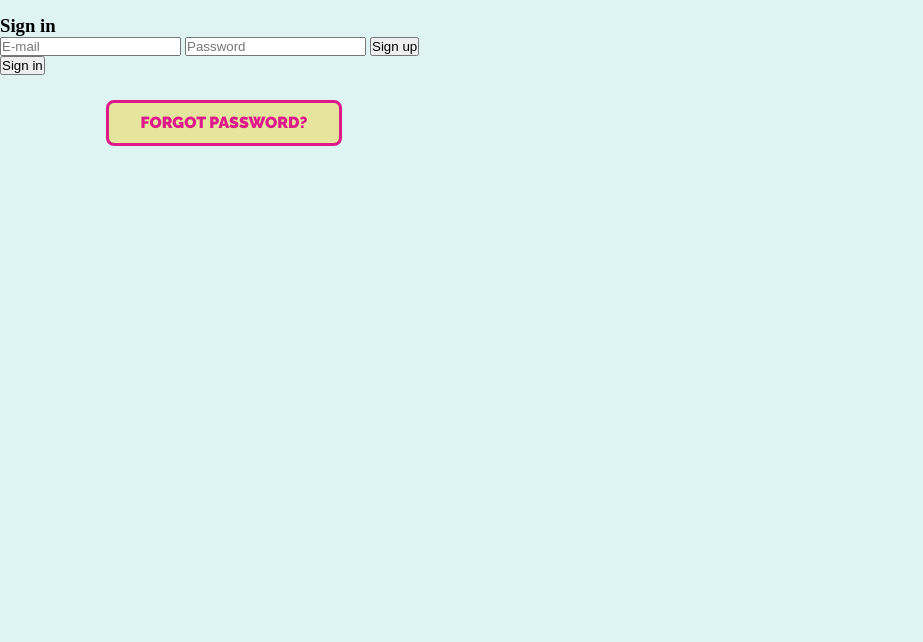
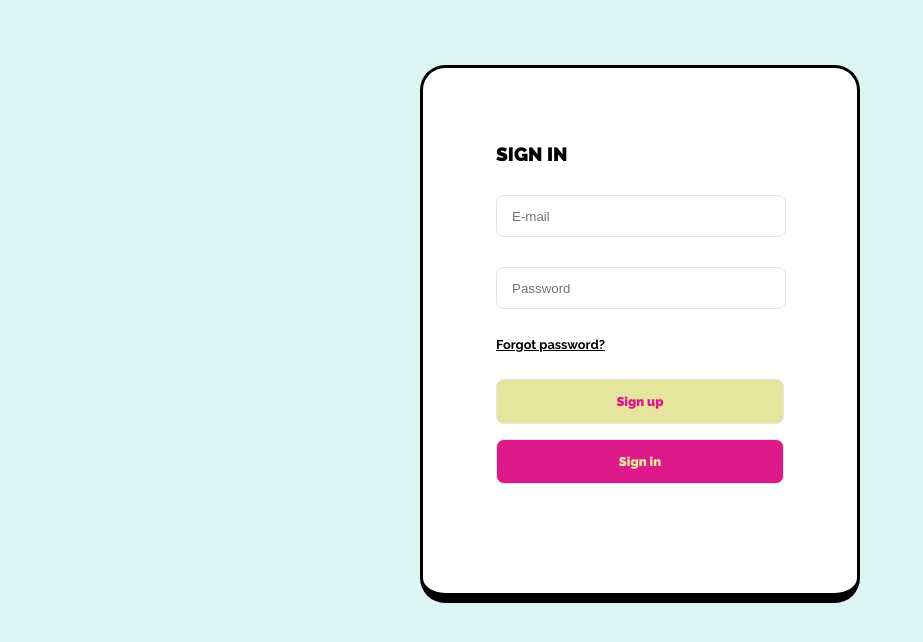
Before and after one commit to RockyLatchman/jukebox, a PHP site: page /jukebox/sign-in in a window 1280 px wide. Shown: the part 115-757 px from the top of the page, without its empty margins (0-923 px from the left). Run offline with PHP 8.4, Linux system fonts and the light colour scheme; some libraries are stand-ins or nearby versions; some web fonts are replaced.

Commit message:
CSS for sign in template

```diff
--- a/public/css/main.css
+++ b/public/css/main.css
@@ -353,3 +353,84 @@ color:  #000;
 }
 
 /* Sign up */
+
+
+.form-card {
+width: 30% !important;
+height: auto;
+margin: 50px auto 0 auto;
+padding: 50px 25px;
+background: #fff;
+border-top: 3px solid #000;
+border-right: 3px solid #000;
+border-bottom: 10px solid #000;
+border-left: 3px solid #000;
+border-radius: 25px;
+}
+
+.form-card form {
+width: 75%;
+height: 50vh;
+margin: 25px auto 0 auto;
+}
+
+
+.form-card h3 {
+color: #000;
+font: 900 1.2em "raleway", sans-serif;
+text-transform: uppercase;
+text-align: left;
+margin: 15px auto;
+}
+
+.form-card input {
+width: 100%;
+height: 40px;
+border-radius: 8px;
+border: 1px solid #E4E2E2;
+outline: transparent;
+}
+
+.form-card form input[type='email']::placeholder,
+.form-card form input[type='password']::placeholder
+{
+padding-left: 15px;
+}
+
+.form-card input[type='email'] {
+margin: 15px 0;
+}
+
+.form-card input[type='password'] {
+margin: 15px 0;
+}
+
+.form-card input[name='signup'] {
+background: var(--starburst-yellow);
+color: var(--starburst-magenta);
+font: 900 0.8em "raleway", sans-serif;
+height: 45px;
+margin: 15px 0;
+cursor: pointer;
+}
+
+.form-card input[name='signin'] {
+background: var(--starburst-magenta);
+color: var(--starburst-yellow);
+font: 900 0.8em "raleway", sans-serif;
+height: 45px;
+cursor: pointer;
+}
+
+.form-card span {
+display: inline !important;
+border: none !important;
+background: none !important;
+text-transform: none !important;
+}
+
+.form-card span a {
+color: #000 !important;
+font: 700 0.8em "raleway", sans-serif;
+text-decoration: underline !important;
+}
--- a/templates/sign-in.php
+++ b/templates/sign-in.php
@@ -17,14 +17,14 @@
 </header>
 <main>
     <section>
-        <div>
+        <div class="form-card">
          <form method="POST">
             <h3>Sign in</h3>
-            <input type="email" name="email" placeholder="E-mail"  required>
-            <input type="password" name="password" placeholder="Password"  required>
+            <input type="email" name="email" placeholder="E-mail" required>
+            <input type="password" name="password" placeholder="Password" required>
+            <span><a href="">Forgot password?</a></span>
             <input type="submit" name="signup" value="Sign up">
             <input type="submit" name="signin" value="Sign in">
-            <span><a href="">Forgot password?</a></span>
          </form>
         </div>
     </section>
```
